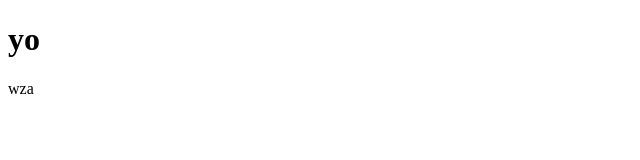
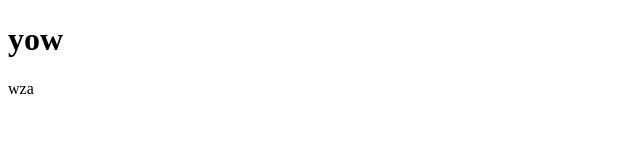
Before and after one commit to dberkit/dberkit.github.io, a plain HTML site: page index.html in a window 1280 px wide. Shown: the full height of the page, 0-640 px from the left. Drawn offline with Linux system fonts and the light colour scheme.

Commit message:
Update index.html

```diff
--- a/index.html
+++ b/index.html
@@ -1,7 +1,7 @@
 <!DOCTYPE html>
 <html>
 <body>
-<h1>yo</h1>
+<h1>yow</h1>
 <p>wza</p>
 </body>
 </html>
```
